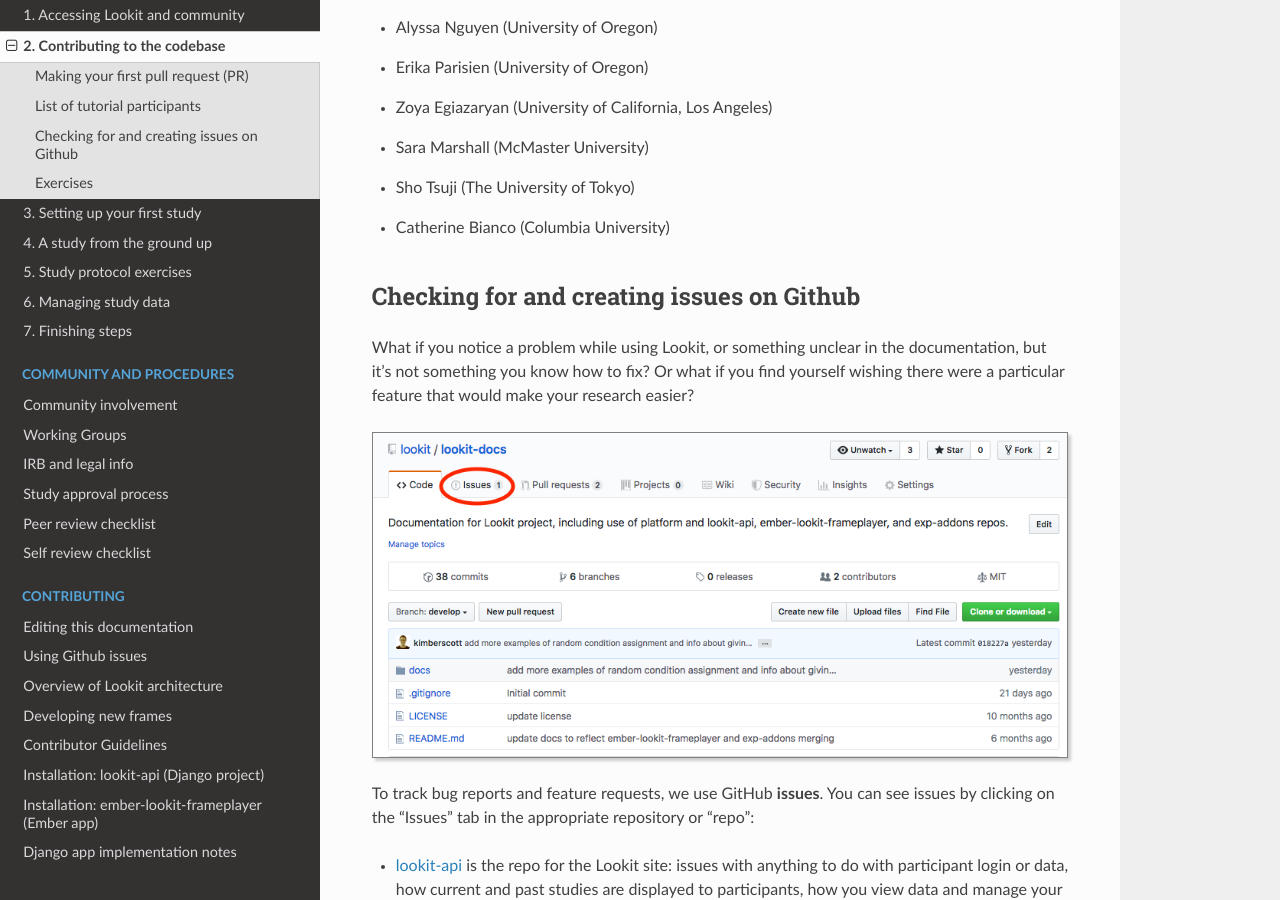
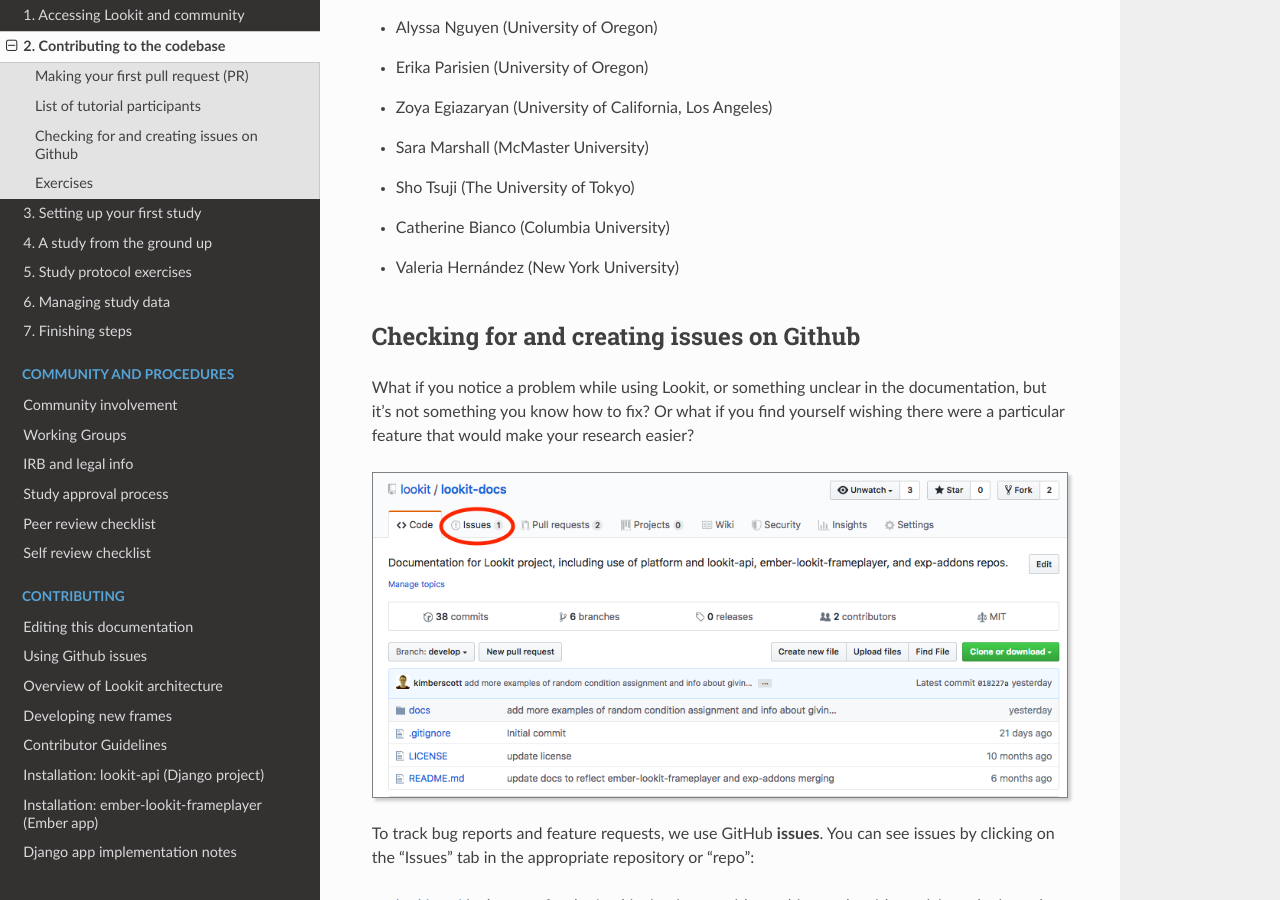
Before and after one commit to lookit/lookit-docs, a Sphinx documentation site: the page built from docs/source/tutorial-contributing.rst, in a window 1280 px wide and 900 px high, scrolled down 8873 px. Built offline with Sphinx 7.4.7 and the Read the Docs theme 2.0.0, drawn with Linux system fonts in a browser that asks for light colours.

Commit message:
Add tutorial participant to list (#149)

```diff
--- a/docs/source/tutorial-contributing.rst
+++ b/docs/source/tutorial-contributing.rst
@@ -185,6 +185,7 @@
 - Sara Marshall (McMaster University)
 - Sho Tsuji (The University of Tokyo)
 - Catherine Bianco (Columbia University)
+- Valeria Hernández (New York University)
 
 .. _Github issues overview:
 
```
